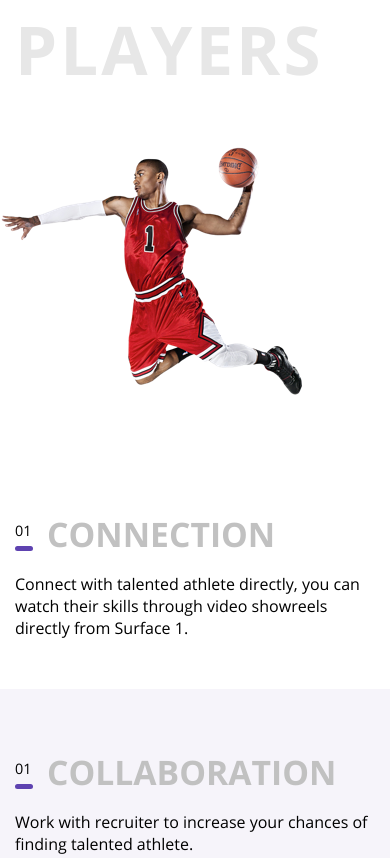
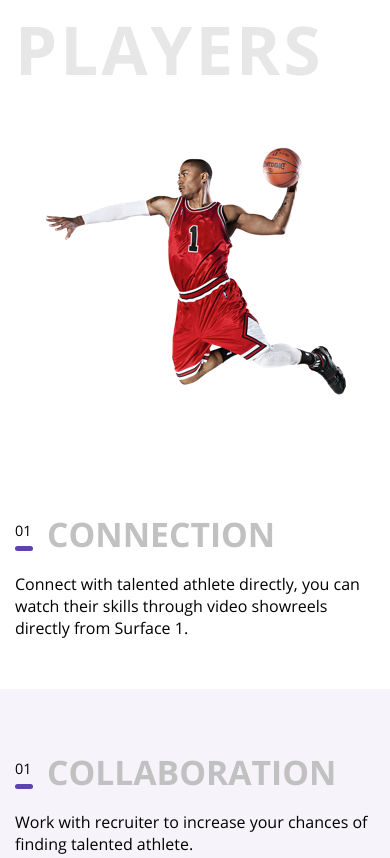
Before and after one commit to ChernyshevaNetology/mq-17-responsive, a plain HTML site: page index.html in a window 390 px wide. Shown: the part 2089-2947 px from the top of the page. Drawn offline with nearby package versions, Linux system fonts and the light colour scheme; files whose address does not match are found by name.

Commit message:
Add files via upload

```diff
--- a/css/main.css
+++ b/css/main.css
@@ -478,9 +478,7 @@ body {
 }
 
 .players_picture {
-	width: 70%;
-	overflow: hidden;
-	top: 0rem;
+
 }
 
 .athlets_picture img {
@@ -633,7 +631,6 @@ body {
    .section_image img {
 	width: 100%;
 	height: 100%;
-	margin-bottom: -5px;
 
 }
 
@@ -709,7 +706,6 @@ body {
 	top: 9rem;
 	right: 50%;
 	transform: translate(50%);
-	width: 100%;
 }
 
 .section_title {
```
